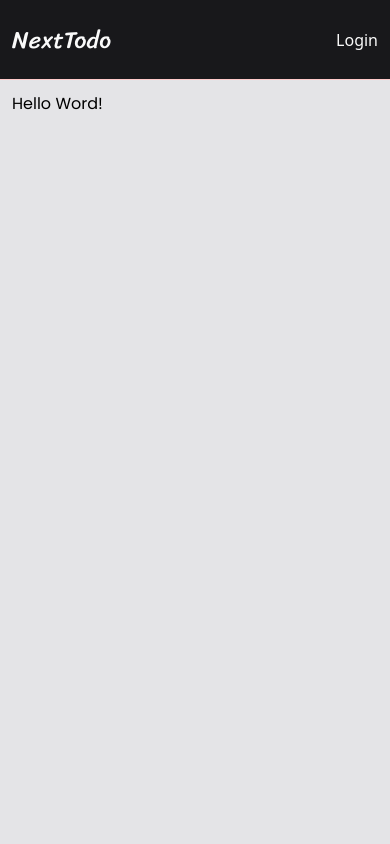
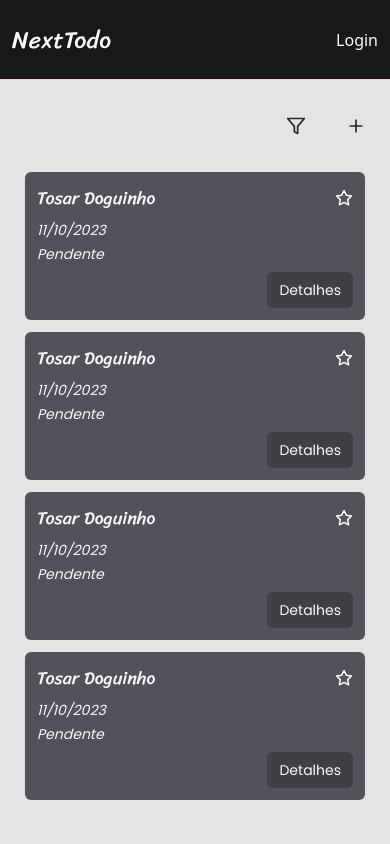
Before and after one commit to secret-star1202/Next-TailwindCSS-PostgreSQL, a Next.js app: page / in a window 390 px wide. Shown: the top 844 px of the page. Built offline with nearby package versions, Linux system fonts and the light colour scheme; no server answers.

Commit message:
styles: adding responsiveness on the Home page.

```diff
--- a/src/app/page.tsx
+++ b/src/app/page.tsx
@@ -1,3 +1,16 @@
-export default function Home() {
-  return <h1 className="font-body">Hello Word!</h1>
+import { MenuTools } from '@/components/MenuTools'
+import { TodoCard } from '@/components/TodoCard'
+
+export default async function Home() {
+  return (
+    <div className="mt-3 flex w-full flex-col justify-center gap-6">
+      <MenuTools />
+      <div className="grid w-full grid-cols-1 gap-3 sm:grid-cols-2 md:grid-cols-3 lg:grid-cols-4">
+        <TodoCard />
+        <TodoCard />
+        <TodoCard />
+        <TodoCard />
+      </div>
+    </div>
+  )
 }
```
